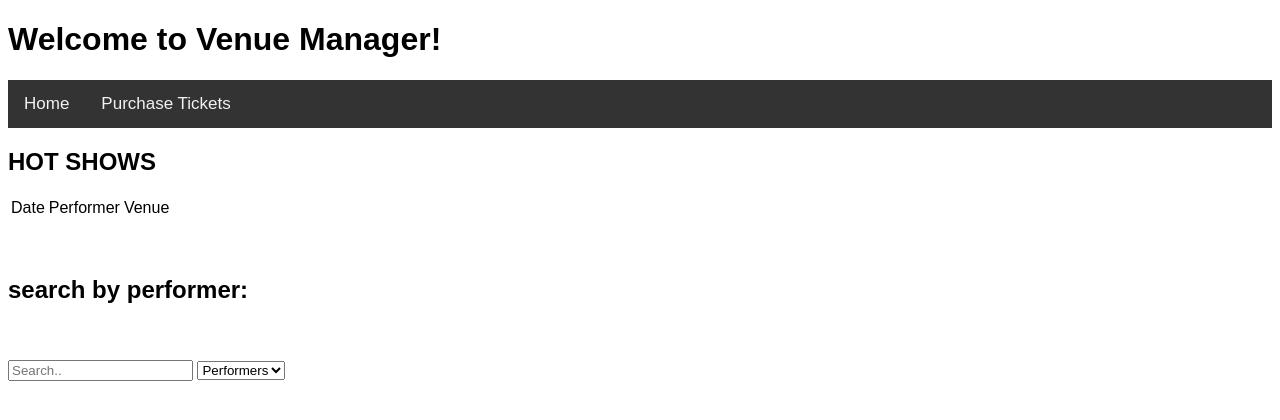
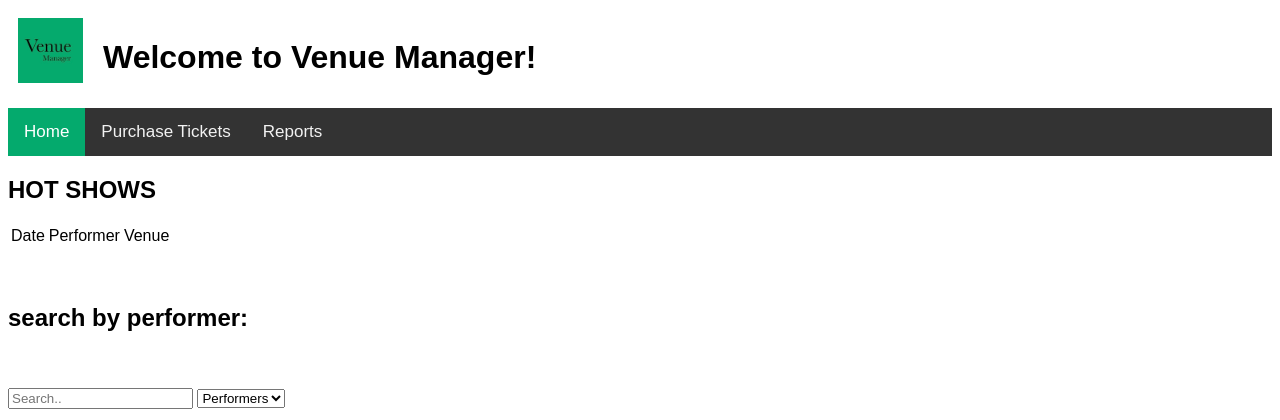
Before and after one commit to aketchum15/cs348prj, a Django app: template cs348VenueManager/venue_manager_prj/venue_manager_app/templates/vm_home_page.html in a window 1280 px wide. Shown: the top 420 px of the page. Run offline with Django 4.2, Linux system fonts and the light colour scheme; the template is opened without the code that fills it, so the values that code supplies are empty; parts of the project's set-up code (start-up, migrations or seed data) failed here and were passed over.

Commit message:
refactor styling for menu bar, add reports page

```diff
--- /dev/null
+++ b/cs348VenueManager/venue_manager_prj/venue_manager_app/static/style.css
@@ -0,0 +1,27 @@
+/* Add a black background color to the top navigation */
+.topnav {
+  background-color: #333;
+  overflow: hidden;
+}
+
+/* Style the links inside the navigation bar */
+.topnav a {
+  float: left;
+  color: #f2f2f2;
+  text-align: center;
+  padding: 14px 16px;
+  text-decoration: none;
+  font-size: 17px;
+}
+
+/* Change the color of links on hover */
+.topnav a:hover {
+  background-color: #ddd;
+  color: black;
+}
+
+/* Add a color to the active/current link */
+.topnav a.active {
+  background-color: #04AA6D;
+  color: white;
+}
--- a/cs348VenueManager/venue_manager_prj/venue_manager_app/templates/vm_home_page.html
+++ b/cs348VenueManager/venue_manager_prj/venue_manager_app/templates/vm_home_page.html
@@ -1,5 +1,7 @@
+{% load static %}
 <!DOCTYPE html>
 <html lang="en">
+<link rel="stylesheet" href="{% static 'style.css' %}"/>
 <head>
     <meta charset="UTF-8">
     <title>Venue Manager</title>
@@ -43,42 +45,17 @@ form.example::after {
   clear: both;
   display: table;
 }
-
-/* Add a black background color to the top navigation */
-.topnav {
-  background-color: #333;
-  overflow: hidden;
-}
-
-/* Style the links inside the navigation bar */
-.topnav a {
-  float: left;
-  color: #f2f2f2;
-  text-align: center;
-  padding: 14px 16px;
-  text-decoration: none;
-  font-size: 17px;
-}
-
-/* Change the color of links on hover */
-.topnav a:hover {
-  background-color: #ddd;
-  color: black;
-}
-
-/* Add a color to the active/current link
-.topnav a.active {
-  background-color: #04AA6D;
-  color: white;
-}*/
 </style>
 </head>
 <body>
-<h1>Welcome to Venue Manager!</h1>
+  <img src="{% static 'Venue.jpeg' %}" width=85 height=85 style="float:left; padding:10px">
+<h1 style="display:inline-block; padding:10px">Welcome to Venue Manager!</h1>
+<br>
 
 <div class="topnav" id="myTopnav">
   <a class='active' href="{% url 'home page' %}">Home</a>
   <a href="{% url 'purchase tickets page' %}">Purchase Tickets</a>
+  <a href="{% url 'reports page' %}">Reports</a>
   <a href="javascript:void(0);" class="icon" onclick="myFunction()">
     <i class="fa fa-bars"></i>
   </a>
--- a/cs348VenueManager/venue_manager_prj/venue_manager_app/urls.py
+++ b/cs348VenueManager/venue_manager_prj/venue_manager_app/urls.py
@@ -5,5 +5,6 @@ urlpatterns = [
     path('', views.home_page, name='home page'),
     path('search/', views.search_results.as_view(), name='search results'),
     path('purchase_tickets/', views.purchase_tickets_page, name='purchase tickets page'),
-    path('purchase_tickets/', views.purchase_tickets, name='purchase tickets')
+    path('purchase_tickets/', views.purchase_tickets, name='purchase tickets'),
+    path('reports/', views.reports_page, name='reports page')
 ]
```
Also changed, not shown: cs348VenueManager/venue_manager_prj/venue_manager_app/templates/purchase_tickets.html (+14 -0 lines), cs348VenueManager/venue_manager_prj/venue_manager_app/templates/report.html (added, +16 -0 lines), cs348VenueManager/venue_manager_prj/venue_manager_app/templates/search.html (+10 -0 lines), cs348VenueManager/venue_manager_prj/venue_manager_app/views.py (+20 -0 lines), cs348VenueManager/venue_manager_prj/venue_manager_app/static/Venue.jpeg (added), cs348VenueManager/venue_manager_prj/venue_manager_app/static/Venue.png (added).
